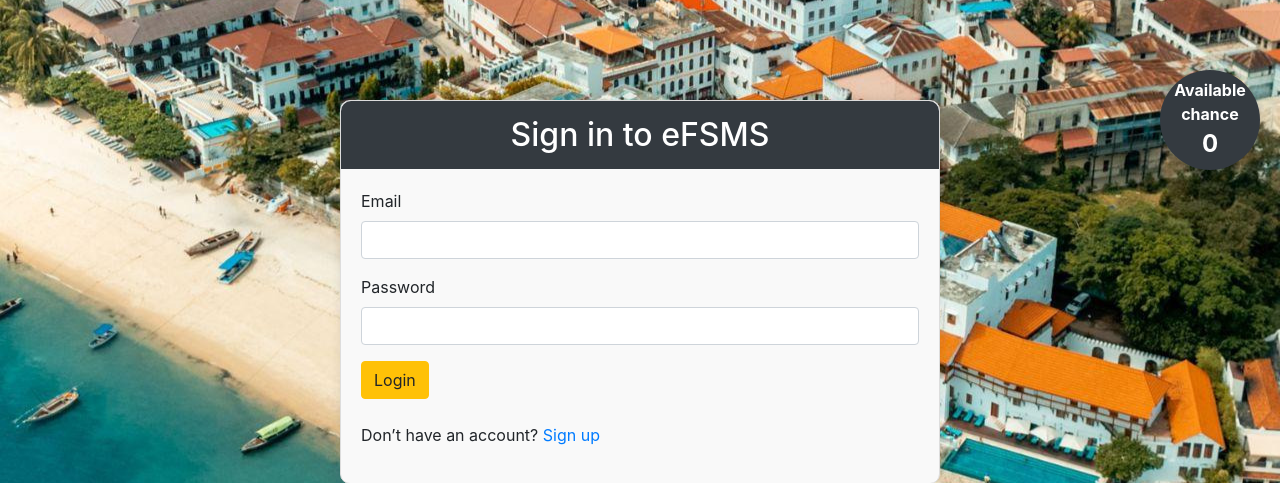
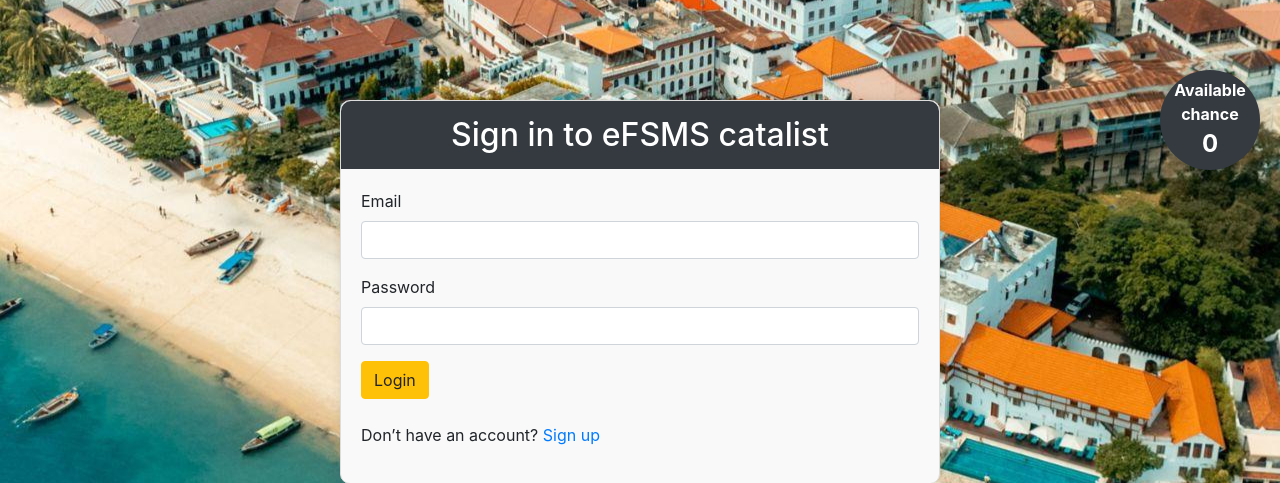
Before and after one commit to catalist619/eFSMS, a PHP site: page /login.php in a window 1280 px wide. Shown: the top 483 px of the page. Run offline with PHP 8.4, Linux system fonts and the light colour scheme; data that the repository does not hold is empty.

Commit message:
modify the login page

```diff
--- a/login.php
+++ b/login.php
@@ -88,7 +88,7 @@ if ($_SERVER["REQUEST_METHOD"] == "POST" && isset($_POST['action']) && $_POST['a
 <head>
     <meta charset="UTF-8">
     <meta name="viewport" content="width=device-width, initial-scale=1.0">
-    <title>Login SAAD</title>
+    <title>Login</title>
     <link href="css/bootstrap.min.css" rel="stylesheet">
     <style>
         body {
@@ -148,7 +148,7 @@ if ($_SERVER["REQUEST_METHOD"] == "POST" && isset($_POST['action']) && $_POST['a
                 </div>
     <div class="container">
         <div class="login-form">
-            <h2>Sign in to eFSMS</h2>
+            <h2>Sign in to eFSMS catalist</h2>
             <?php if ($login_error_message): ?>
                 <div class="alert alert-danger" role="alert">
                     <?php echo $login_error_message; ?>
```
